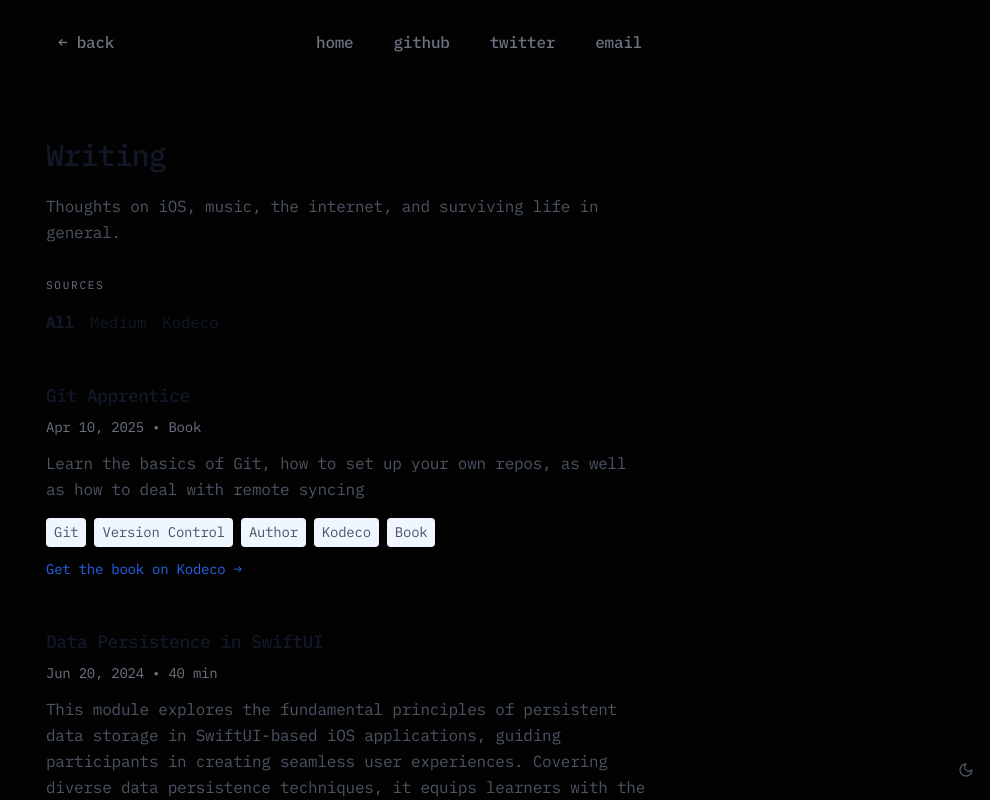
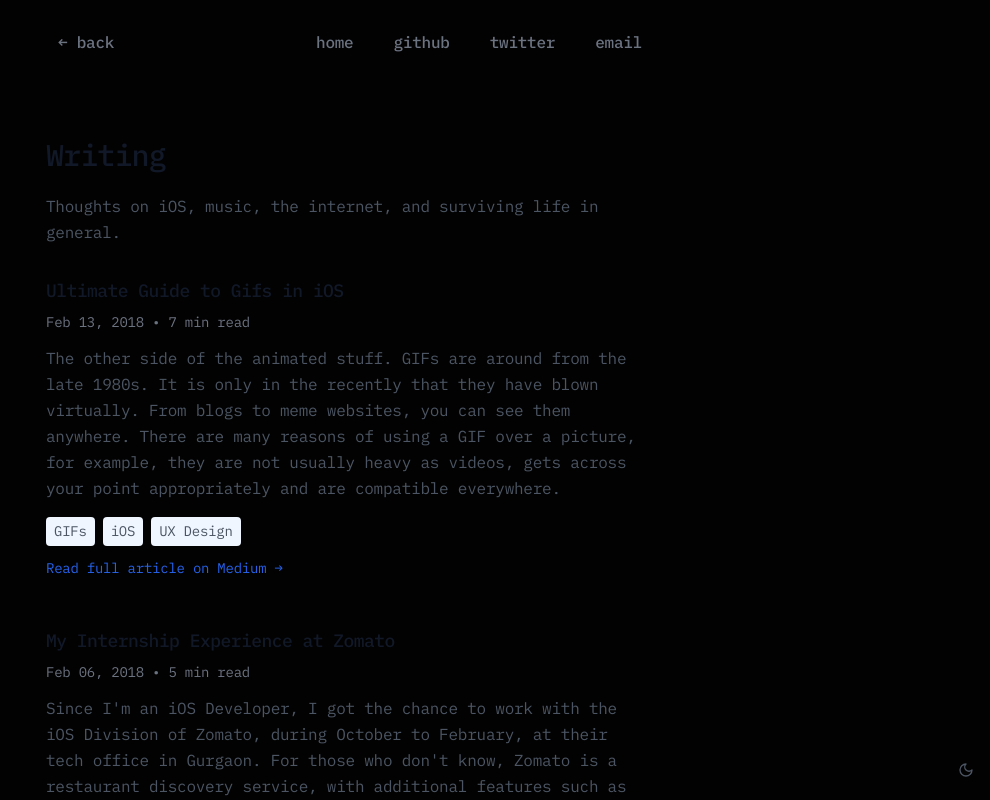
Before and after one commit to xorforce/me, a Next.js app: page /writing in a window 1280 px wide. Shown: the top 800 px of the page, without its empty margins (290-1280 px from the left). Built offline with nearby package versions, Linux system fonts and the light colour scheme.

Commit message:
Simplify writing page entries

```diff
--- a/app/writing/page.tsx
+++ b/app/writing/page.tsx
@@ -1,29 +1,18 @@
 "use client"
 
 import Link from "next/link"
-import { useMemo, useState } from "react"
+import { useMemo } from "react"
 import { SubpageShell } from "@/components/subpage-shell"
 import articles from "@/data/articles.json"
 
 export default function Writing() {
-  const [selectedSource, setSelectedSource] = useState("All")
-  const [selectedContentType, setSelectedContentType] = useState("All")
-
-  const sources = useMemo(() => ["All", "Medium", "Kodeco"], [])
-  const contentTypes = useMemo(() => ["All", "Article", "Course", "Book"], [])
+  const hiddenArticleIds = useMemo(() => new Set(["mvc-modern-ios"]), [])
 
   const filteredArticles = useMemo(() => {
-    return articles.filter((article) => {
-      if (selectedSource === "All") return true
-      if (selectedSource === "Medium" && article.mediumUrl) return true
-      if (selectedSource === "Kodeco" && article.kodecoUrl) {
-        if (selectedContentType === "All") return true
-        return article.contentType === selectedContentType
-      }
-
-      return false
-    })
-  }, [selectedSource, selectedContentType])
+    return articles.filter(
+      (article) => !article.tags.includes("Kodeco") && !hiddenArticleIds.has(article.id),
+    )
+  }, [hiddenArticleIds])
 
   return (
     <SubpageShell
@@ -32,53 +21,10 @@ export default function Writing() {
       showFooterBorder
     >
       <div className="space-y-12">
-        <section className="space-y-4">
-          <h2 className="site-subtle-label">Sources</h2>
-          <div className="flex flex-wrap gap-x-4 gap-y-2 text-sm text-gray-900 dark:text-gray-50">
-            {sources.map((source) => (
-              <button
-                key={source}
-                onClick={() => {
-                  setSelectedSource(source)
-                  setSelectedContentType("All")
-                }}
-                className={`transition-colors duration-200 hover:text-gray-700 dark:hover:text-gray-300 ${
-                  selectedSource === source ? "font-bold" : ""
-                }`}
-              >
-                {source}
-              </button>
-            ))}
-          </div>
-
-          {selectedSource === "Kodeco" ? (
-            <div className="space-y-3 pt-2">
-              <h3 className="site-subtle-label">Content type</h3>
-              <div className="flex flex-wrap gap-x-4 gap-y-2 text-sm text-gray-900 dark:text-gray-50">
-                {contentTypes.map((contentType) => (
-                  <button
-                    key={contentType}
-                    onClick={() => setSelectedContentType(contentType)}
-                    className={`transition-colors duration-200 hover:text-gray-700 dark:hover:text-gray-300 ${
-                      selectedContentType === contentType ? "font-bold" : ""
-                    }`}
-                  >
-                    {contentType}
-                  </button>
-                ))}
-              </div>
-            </div>
-          ) : null}
-        </section>
-
         <section className="space-y-8">
           {filteredArticles.map((article) => {
             const externalUrl = article.mediumUrl || article.kodecoUrl
-            const externalSource = article.mediumUrl
-              ? "Medium"
-              : article.kodecoUrl
-                ? "Kodeco"
-                : null
+            const externalSource = article.mediumUrl ? "Medium" : null
 
             return (
               <article key={article.id} className="group site-card cursor-pointer p-4 -m-4">
@@ -104,15 +50,6 @@ export default function Writing() {
                   </Link>
                   {externalSource ? (
                     <div className="text-xs text-blue-600 transition-colors duration-200 group-hover:text-blue-800 dark:text-blue-400 dark:group-hover:text-blue-300">
-                      {externalSource === "Kodeco" && article.contentType === "Course"
-                        ? "Complete the full course on Kodeco →"
-                        : null}
-                      {externalSource === "Kodeco" && article.contentType === "Book"
-                        ? "Get the book on Kodeco →"
-                        : null}
-                      {externalSource === "Kodeco" && article.contentType === "Article"
-                        ? "Read full article on Kodeco →"
-                        : null}
                       {externalSource === "Medium" ? "Read full article on Medium →" : null}
                     </div>
                   ) : null}
@@ -123,7 +60,7 @@ export default function Writing() {
 
           {filteredArticles.length === 0 ? (
             <div className="py-8 text-center">
-              <p className="site-footer-note">No articles found for the selected filters.</p>
+              <p className="site-footer-note">No articles found.</p>
             </div>
           ) : null}
         </section>
```
